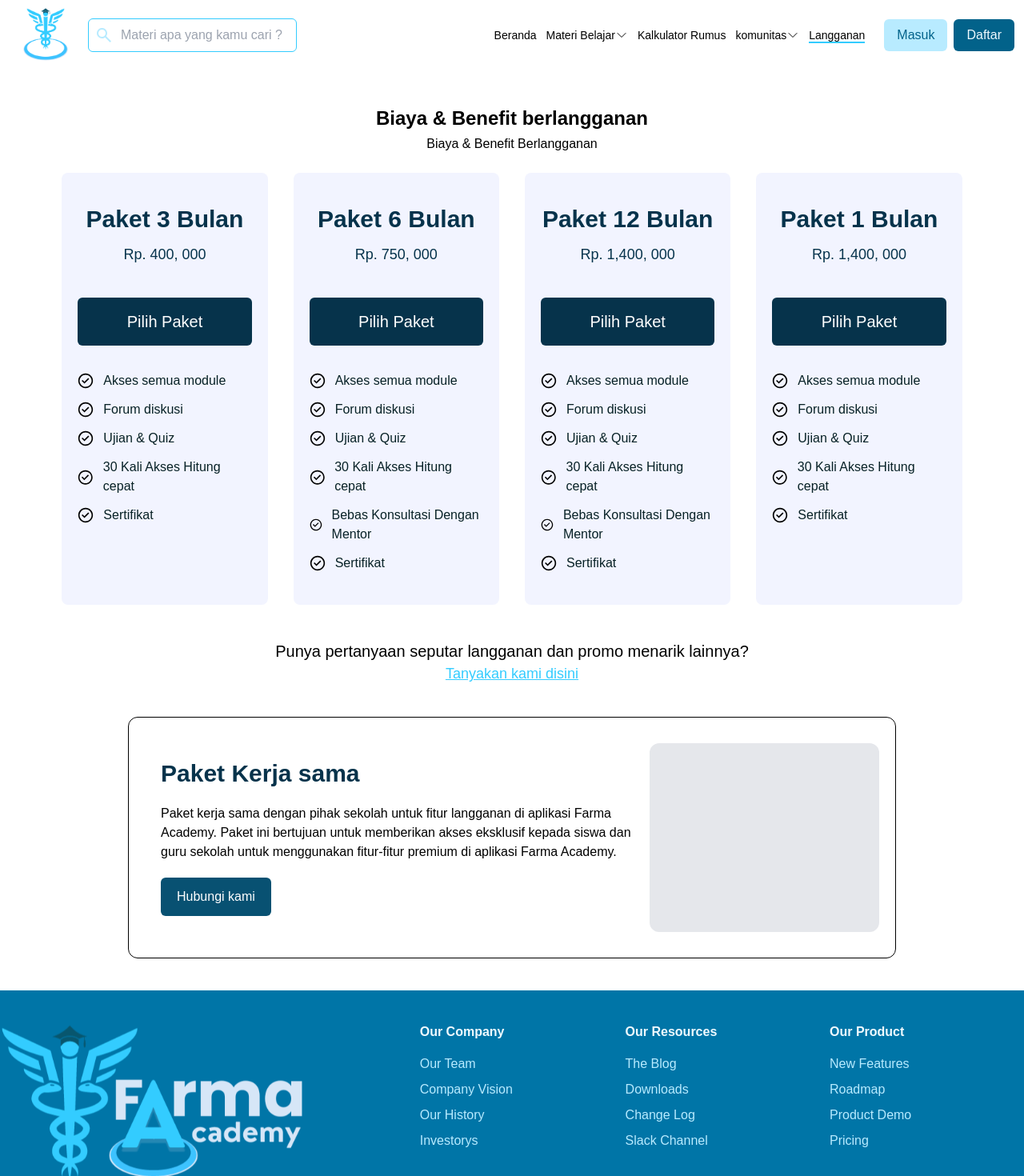
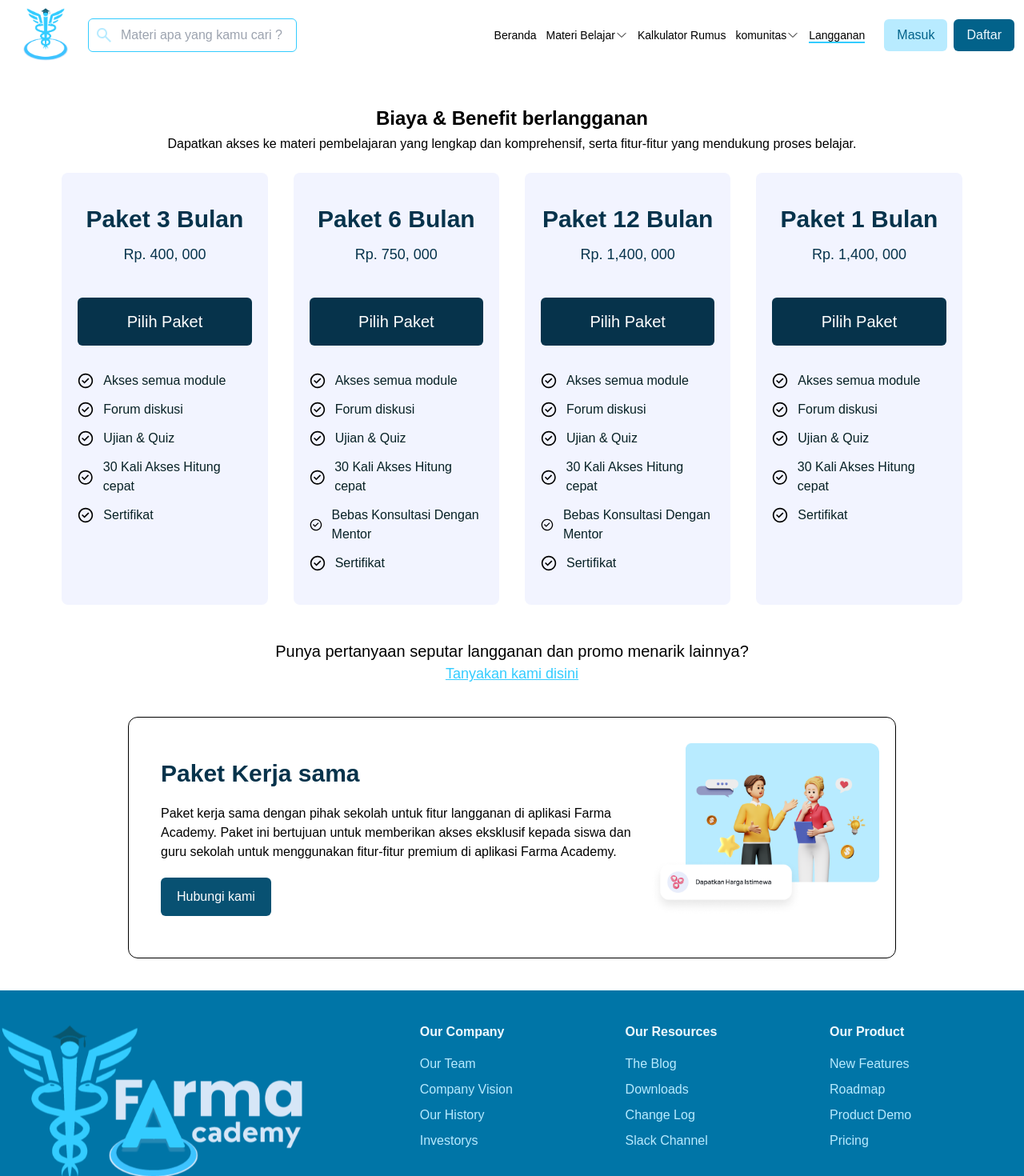
Before and after one commit to dalevar/farma_academy, a React (Vite) app: page /langganan in a window 1280 px wide. Shown: the top 1470 px of the page at 80% size. Built offline with nearby package versions, Linux system fonts and the light colour scheme.

Commit message:
new file:   public/images/langganan/LanggananImage.png 	modified:   src/pages/langganan/App.jsx

```diff
--- a/src/pages/langganan/App.jsx
+++ b/src/pages/langganan/App.jsx
@@ -7,7 +7,10 @@
         <div className="text-center">
           <div className="">
             <p className="font-bold text-2xl">Biaya & Benefit berlangganan</p>
-            <p className="text-center mt-1">Biaya & Benefit Berlangganan</p>
+            <p className="text-center mt-1">
+              Dapatkan akses ke materi pembelajaran yang lengkap dan
+              komprehensif, serta fitur-fitur yang mendukung proses belajar.
+            </p>
           </div>
         </div>
         <div className="flex justify-center mt-6 gap-8 w-auto">
@@ -85,13 +88,13 @@
               Hubungi kami
             </button>
           </div>
-          <div className="w-11/12 bg-gray-200 rounded-xl">
+          <div className="w-11/12  rounded-xl">
             {" "}
-            {/* <img
-              src="https://www.creative-tim.com/learning-lab/tailwind-starter-kit/img/team-2-800x800.jpg"
+            <img
+              src="../../public/images/langganan/LanggananImage.png"
               alt="..."
-              className="w-full shadow h-auto align-middle border-none rounded-xl"
-            /> */}
+              className="w-full align-middle border-none rounded-xl"
+            />
           </div>
         </div>
       </div>
```
Also changed, not shown: public/images/langganan/LanggananImage.png (added).
